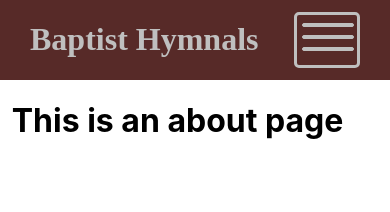
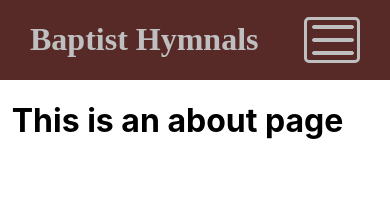
Before and after one commit to The-INTJ/oldschoolhymnals_vue, a Vue app: page / in a window 390 px wide. Shown: the top 212 px of the page. Built offline with nearby package versions, Linux system fonts and the light colour scheme.

Commit message:
Add login page styles, fix mobile header

```diff
--- a/src/assets/styles/components/OptionsAccordion.scss
+++ b/src/assets/styles/components/OptionsAccordion.scss
@@ -31,16 +31,18 @@
     display: flex;
     flex-direction: column;
     justify-content: space-between;
-    padding: 0 15px 15px;
 
     width: 100vw;
     border-radius: 5px;
     background-color: $hymnal-red;
 
+    padding-bottom: 10px;
+
     a {
-      padding: 15px 0;
+      margin: 15px $header-margins 5px;
       border-bottom: 3px solid $silver-lettering;
-      width: 100%;
+      width: calc(100% - #{$header-margins} * 2);
+      align-self: baseline;
     }
   }
 }
@@ -58,15 +60,16 @@
 
 .mobile-hr-container {
   display: none;
+
   @include layout-for(mobile) {
-    display: block;
+    display: flex;
   }
 
   flex-direction: column;
-  justify-content: space-between;
+  justify-content: space-around;
 
-  width: 50px;
-  height: 50px;
+  width: 40px;
+  height: 40px;
   border: 3px solid $silver-lettering;
   border-radius: 5px;
   padding: 0 5px;
@@ -76,9 +79,9 @@
     color: $silver-lettering;
     background-color: $silver-lettering;
     border: 1px solid $silver-lettering;
-    height: 2px;
+    min-height: 2px;
     border-radius: $border-radius-default;
-    margin: 16% 0;
+    margin: 0;
   }
 
   .mobile-links-close {
--- a/src/assets/styles/foundational/Header.scss
+++ b/src/assets/styles/foundational/Header.scss
@@ -8,7 +8,7 @@
   left: 0;
   z-index: 1;
   color: $silver-lettering;
-  padding: 0 30px;
+  padding: 0 $header-margins;
 
   display: flex;
   justify-content: center;
--- a/src/assets/styles/foundational/globals.scss
+++ b/src/assets/styles/foundational/globals.scss
@@ -7,6 +7,10 @@ body {
   font-family: -apple-system, BlinkMacSystemFont, Segoe UI, Roboto, Oxygen,
     Ubuntu, Cantarell, Fira Sans, Droid Sans, Helvetica Neue, sans-serif;
 
+}
+
+#app {
+  overflow: hidden;
 }
 
 .page-container {
@@ -23,3 +27,7 @@ a {
 button {
   @include default-button-styles();
 }
+
+input {
+  @include default-input-styles();
+}
--- a/src/assets/styles/utility/functions/styling.scss
+++ b/src/assets/styles/utility/functions/styling.scss
@@ -41,3 +41,19 @@
     box-shadow: 0 8px 16px 0 rgba(0, 0, 0, 0.2);
   }
 }
+
+@mixin default-input-styles() {
+  height: 30px;
+  border-radius: $border-radius-default;
+  border: 1px solid $silver-lettering;
+
+  &:hover {
+    @include card-shadow();
+  }
+
+  &:focus,
+  &:focus-within {
+    @include card-shadow();
+    outline: 1px solid $hymnal-red;
+  }
+}
--- a/src/assets/styles/utility/variables/spacing.scss
+++ b/src/assets/styles/utility/variables/spacing.scss
@@ -1 +1,2 @@
 $default-padding: 16px;
+$header-margins: 30px;
--- a/src/assets/styles/views/LoginView.scss
+++ b/src/assets/styles/views/LoginView.scss
@@ -7,25 +7,10 @@
 }
 .inputs {
     display: flex;
-    justify-content: space-evenly;
-    @include layout-for($mobileBreakpoint) {
-        width: 100%;
-    }
-    @include layout-for($tabletBreakpoint) {
-        width: 70%;
-    }
-    @include layout-for($desktopBreakpoint) {
-        width: 50%;
-    }
+    justify-content: center;
+    flex-wrap: wrap;
     input {
-        border: 0;
-        border-bottom: 1px solid $silver-lettering;
-        border-radius: 8px;
-        padding: 5px;
-        &:focus,
-        &:active {
-            @include box-shadow-hoverstate();
-        }
+        margin: 10px;
     }
 }
 .buttons {
```
